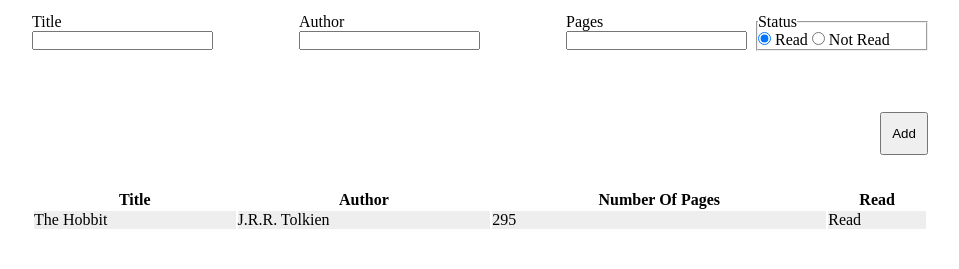
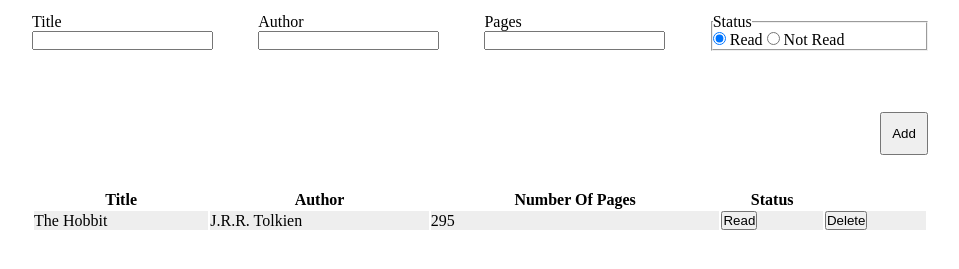
Before and after one commit to JayArya/personal-library, a plain HTML site: page index.html in a window 1280 px wide. Shown: the part 83-352 px from the top of the page, without its empty margins (160-1119 px from the left). Drawn offline with Linux system fonts and the light colour scheme.

Commit message:
Complete the MVP Implement remove books Implement update status

```diff
--- a/index.html
+++ b/index.html
@@ -57,7 +57,8 @@
             <th>Title</th>
             <th>Author</th>
             <th>Number Of Pages</th>
-            <th>Read</th>
+            <th>Status</th>
+
             <!-- <th>Actions</th> -->
           </tr>
           <!-- <tr>
--- a/index.js
+++ b/index.js
@@ -1,4 +1,5 @@
 let userLibrary = [];
+let rowCounter = 0;
 const booksTable = document.getElementById("books-table");
 const addBookForm = document.getElementById("add-book-form");
 
@@ -11,7 +12,6 @@ addBookForm.addEventListener(
       document.getElementById("book-pages").value,
       document.getElementById("book-status-read").checked ? true : false
     );
-    addBookRow(userLibrary[userLibrary.length - 1]);
     addBookForm.reset();
     e.preventDefault();
   },
@@ -28,27 +28,49 @@ function Book(title, author, numberOfPages, haveRead) {
 addToLibrary = (title, author, numberOfPages, haveRead) => {
   const newBook = new Book(title, author, numberOfPages, haveRead);
   userLibrary.push(newBook);
+  addBookRow(newBook);
 };
 
-showBooks = () => {
-  for (let rowItr = 0; rowItr < userLibrary.length; rowItr++) {
-    let row = booksTable.insertRow(rowItr + 1);
-    row.insertCell(0).innerHTML = userLibrary[rowItr].title;
-    row.insertCell(1).innerHTML = userLibrary[rowItr].author;
-    row.insertCell(2).innerHTML = userLibrary[rowItr].numberOfPages;
-    row.insertCell(3).innerHTML = userLibrary[rowItr].haveRead
-      ? "Read"
-      : "Not Read";
-  }
-};
+// showBooks = () => {
+//   for (let rowItr = 0; rowItr < userLibrary.length; rowItr++) {
+//     let row = booksTable.insertRow(rowItr + 1);
+//     row.insertCell(0).innerHTML = userLibrary[rowItr].title;
+//     row.insertCell(1).innerHTML = userLibrary[rowItr].author;
+//     row.insertCell(2).innerHTML = userLibrary[rowItr].numberOfPages;
+//     row.insertCell(3).innerHTML = userLibrary[rowItr].haveRead
+//       ? "Read"
+//       : "Not Read";
+//   }
+// };
 
 addBookRow = ({ title, author, numberOfPages, haveRead }) => {
-  let row = booksTable.insertRow(userLibrary.length);
+  let rowNum = rowCounter;
+  const deleteBookButton = document.createElement("button");
+  deleteBookButton.innerText = "Delete";
+  // deleteBookButton.id = "deleteButton";
+  deleteBookButton.addEventListener("click", () => {
+    userLibrary[rowNum] = null;
+    document.querySelector(`[data-row-num="${rowNum}"]`).remove();
+  });
+
+  const bookStatusToggle = document.createElement("button");
+  bookStatusToggle.innerText = haveRead ? "Read" : "Pending";
+  bookStatusToggle.addEventListener("click", () => {
+    userLibrary[rowNum].haveRead = !userLibrary[rowNum].haveRead;
+    bookStatusToggle.innerText = userLibrary[rowNum].haveRead
+      ? "Read"
+      : "Pending";
+  });
+
+  let row = booksTable.insertRow();
   row.insertCell(0).innerHTML = title;
   row.insertCell(1).innerHTML = author;
   row.insertCell(2).innerHTML = numberOfPages;
-  row.insertCell(3).innerHTML = haveRead ? "Read" : "Not Read";
+  // row.insertCell(3).innerHTML = haveRead ? "Read" : "Not Read";
+  row.insertCell(3).appendChild(bookStatusToggle);
+  row.insertCell(4).appendChild(deleteBookButton);
+  row.dataset.rowNum = rowNum;
+  rowCounter++;
 };
 
 addToLibrary("The Hobbit", "J.R.R. Tolkien", "295", true);
-showBooks(userLibrary);
--- a/style.css
+++ b/style.css
@@ -22,7 +22,7 @@ body {
 
 #add-book-form {
   display: grid;
-  grid-template-columns: 3fr 3fr 1fr 2fr;
+  grid-template-columns: 1fr 1fr 1fr 1fr;
   grid-template-rows: 1fr 1fr;
   /* justify-items: end; */
   gap: 1%;
```
